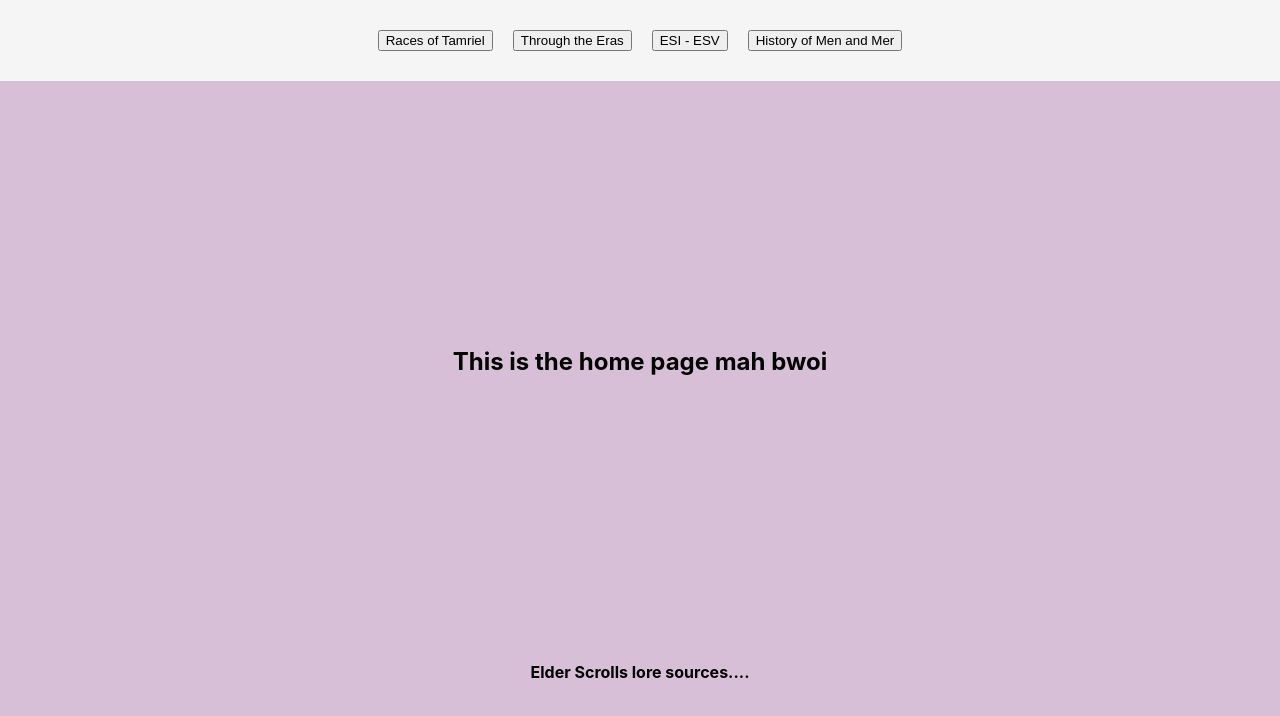
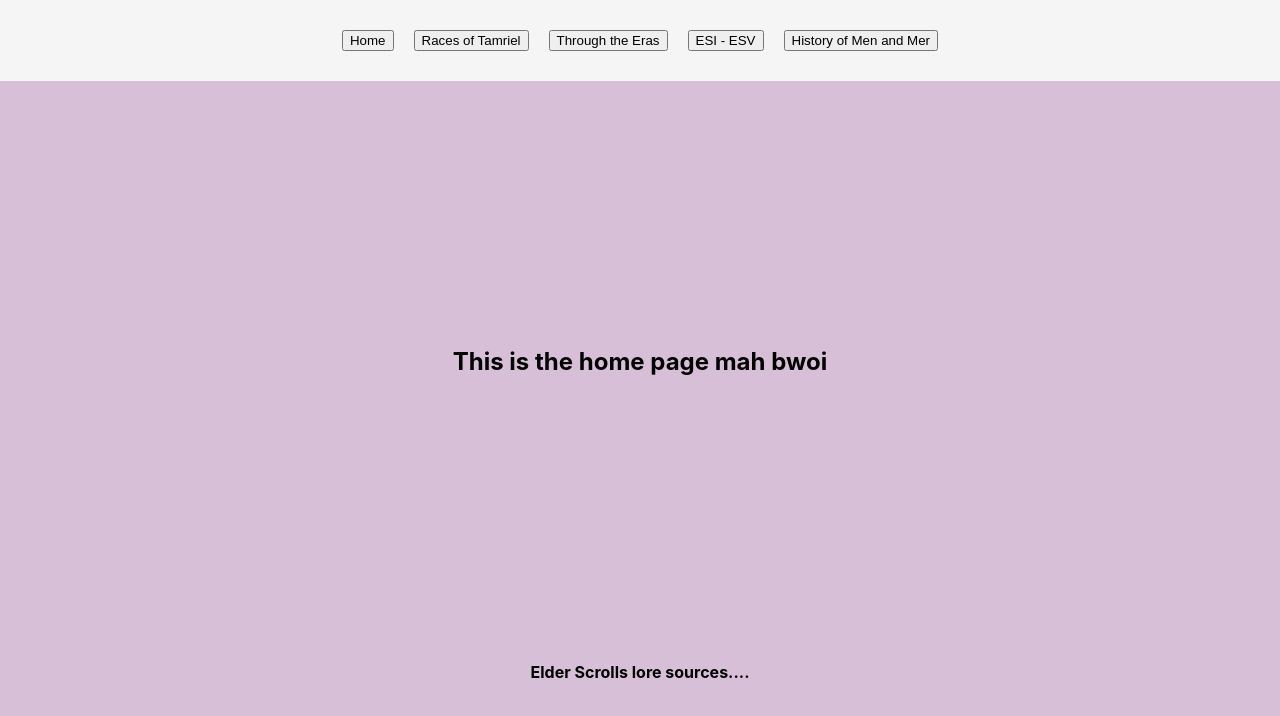
Before and after one commit to jesse-maretz/lorkhans-library, a React (Create React App) app: page / in a window 1280 px wide. Shown: the top 716 px of the page. Built offline with nearby package versions, Linux system fonts and the light colour scheme.

Commit message:
added home nav

```diff
--- a/src/components/Navbar.js
+++ b/src/components/Navbar.js
@@ -5,6 +5,9 @@ import '../style/Navbar.css'
 const Navbar = () => {
     return (
         <div id="nav-links">
+            <Link to="/">
+                <button className="nav-btns">Home</button>
+            </Link>
             <Link to="/lore/races">
                 <button className='nav-btns'>Races of Tamriel</button>
             </Link>
```
